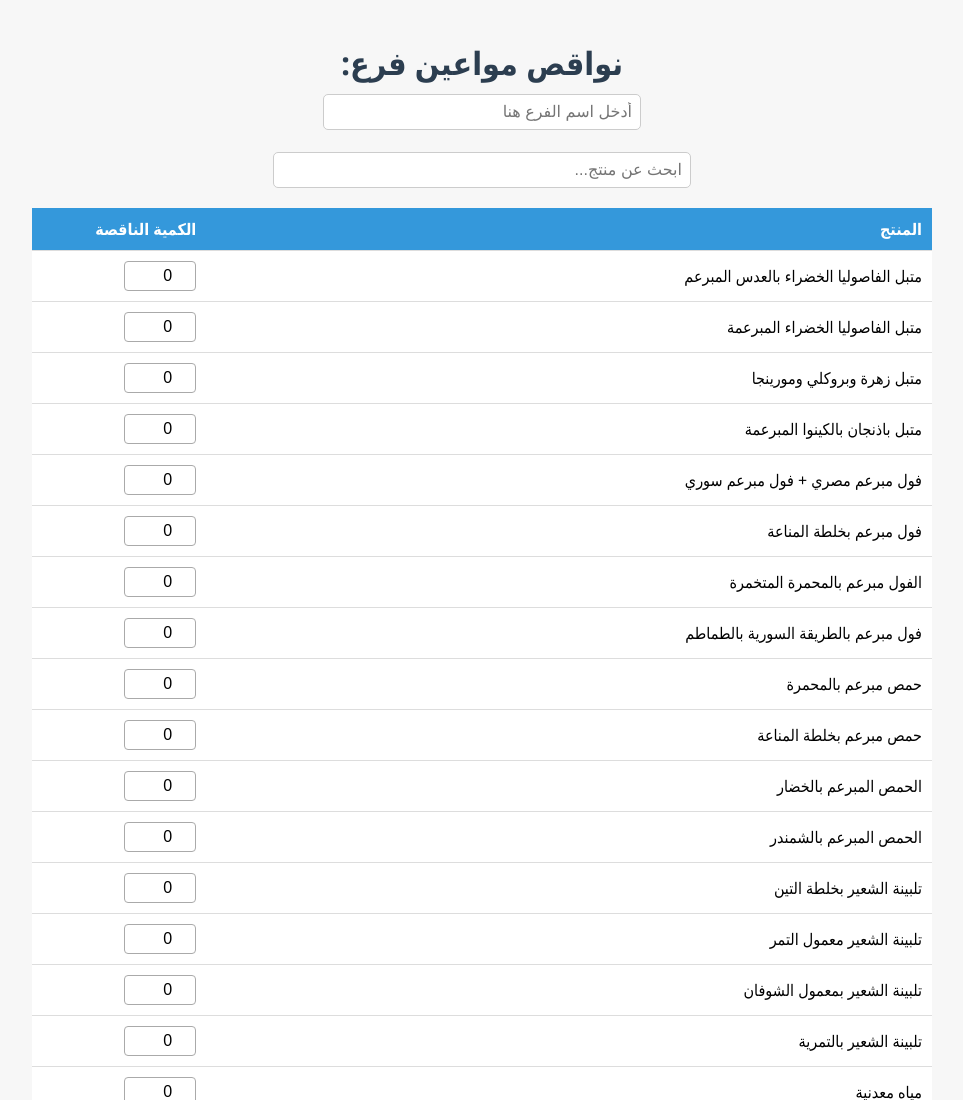
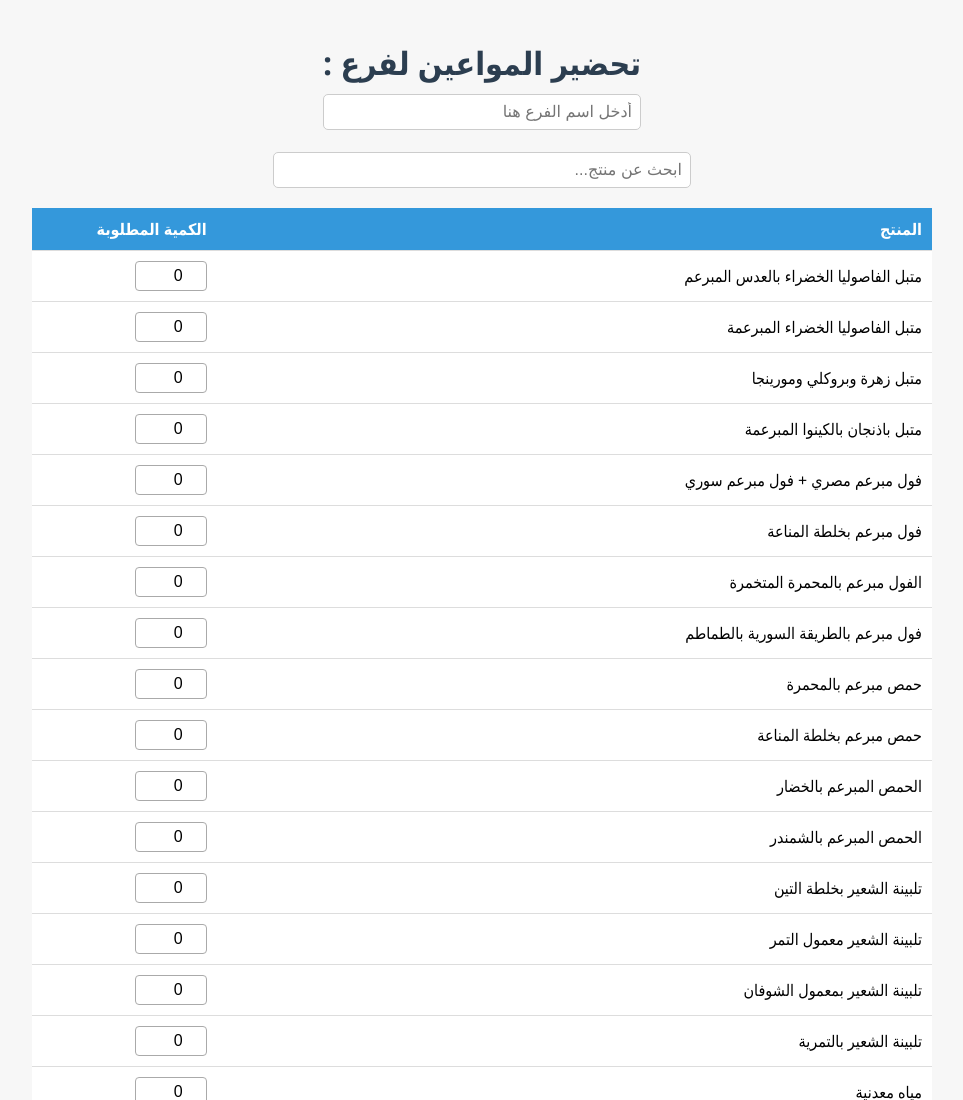
Before and after one commit to sli0tin/naturalfigso, a plain HTML site: page index.html in a window 1280 px wide. Shown: the top 1100 px of the page, without its empty margins (158-1121 px from the left). Drawn offline with Linux system fonts and the light colour scheme.

Commit message:
Update index.html

```diff
--- a/index.html
+++ b/index.html
@@ -21,13 +21,13 @@
 </head>
 <body>
 
-<h1>نواقص مواعين فرع: <input type="text" id="branchName" placeholder="أدخل اسم الفرع هنا" /></h1>
+<h1> تحضير المواعين لفرع : <input type="text" id="branchName" placeholder="أدخل اسم الفرع هنا" /></h1>
 
 <input type="text" id="searchInput" placeholder="ابحث عن منتج..." />
 
 <table id="productsTable">
 <thead>
-<tr><th>المنتج</th><th>الكمية الناقصة</th></tr>
+<tr><th>المنتج</th><th>الكمية المطلوبة</th></tr>
 </thead>
 <tbody>
 <!-- سيتم إدخال المنتجات هنا برمجياً -->
@@ -221,7 +221,7 @@ searchInput.addEventListener("input", () => {
 sendBtn.addEventListener("click", () => {
   const branch = branchInput.value.trim();
   const inputs = [...document.querySelectorAll("#productsTable input[type=number]")];
-  let msg = `Missing utensils list for branch: ${branch}\n\n`;
+  let msg = `The requested products for branch : ${branch}\n\n`;
   inputs.forEach(input => {
     const qty = Number(input.value);
     if (qty > 0) {
```
